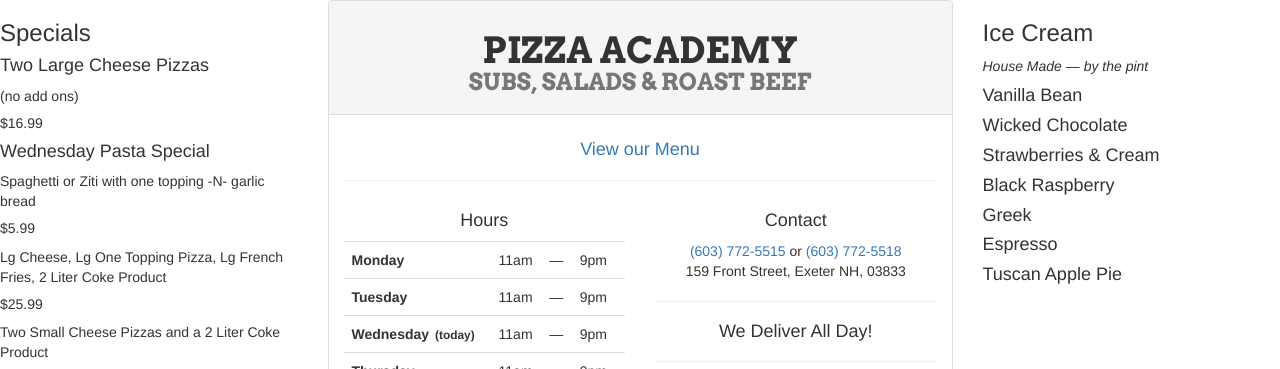
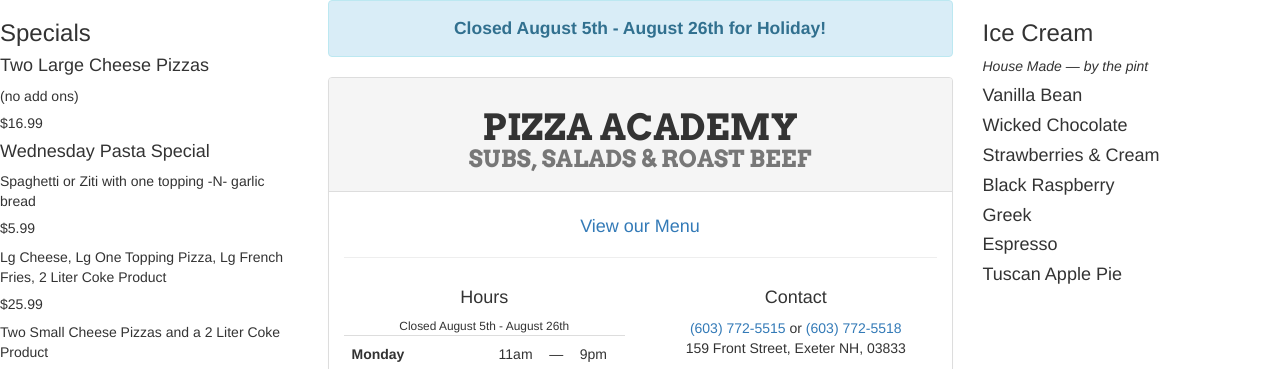
Before and after one commit to absolute413/PizzaAcademy.com, a Gatsby site: page / in a window 1280 px wide. Shown: the top 369 px of the page. Built offline with nearby package versions, Linux system fonts and the light colour scheme; Gatsby itself is replaced by a stand-in of ours; a web font is replaced by a local one.

Commit message:
Closed for Holiday, August 5th - August 26th

```diff
--- a/src/components/hours/index.js
+++ b/src/components/hours/index.js
@@ -9,6 +9,9 @@
   return (
     <Fragment>
       <h4 className="text-center">Hours</h4>
+      <small className="text-center" style={{ display: 'block' }}>
+        Closed August 5th - August 26th
+      </small>
 
       <table className="table hours-table">
         <tbody>
--- a/src/pages/index.js
+++ b/src/pages/index.js
@@ -10,6 +10,10 @@
 export default () => (
   <div className="row">
     <div className="col-md-6 col-md-push-3">
+      <div className="alert alert-info text-center">
+        <strong style={{ fontSize: '1.25em' }}>Closed August 5th - August 26th for Holiday!</strong>
+      </div>
+
       <div className="panel panel-default text-center">
         <div className="panel-heading">
           <h1 style={{ fontFamily: 'Arvo', textTransform: 'uppercase' }}>
```
